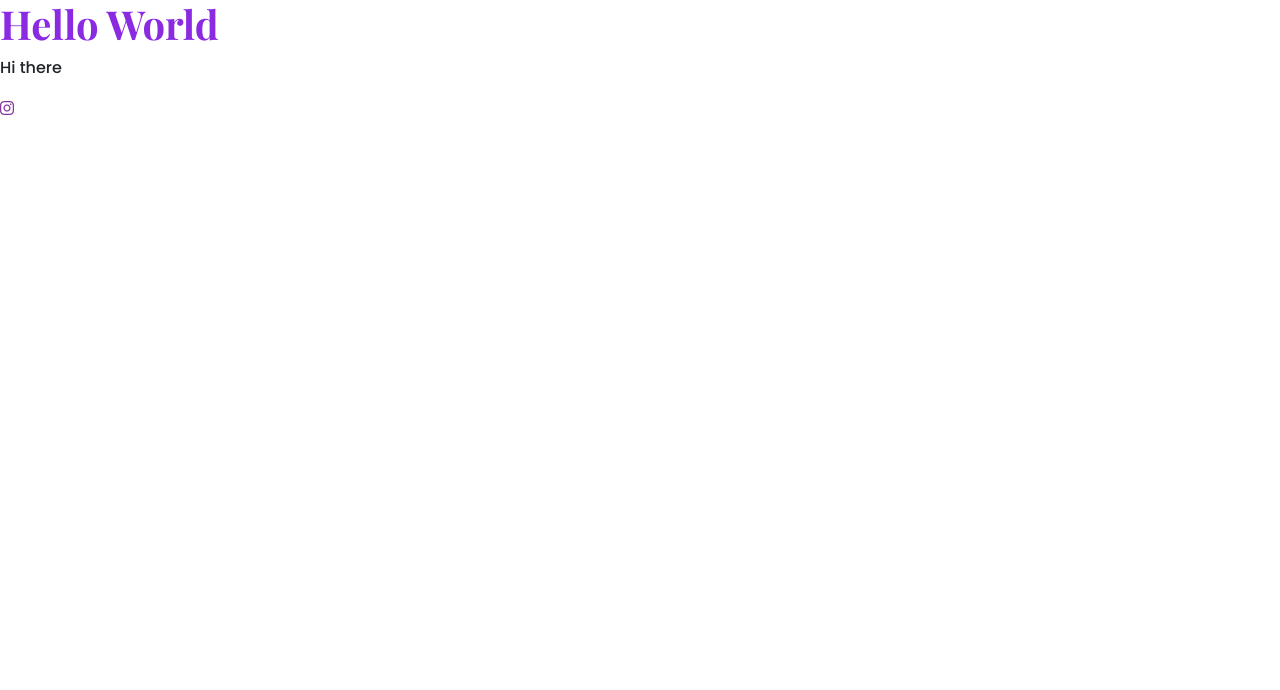
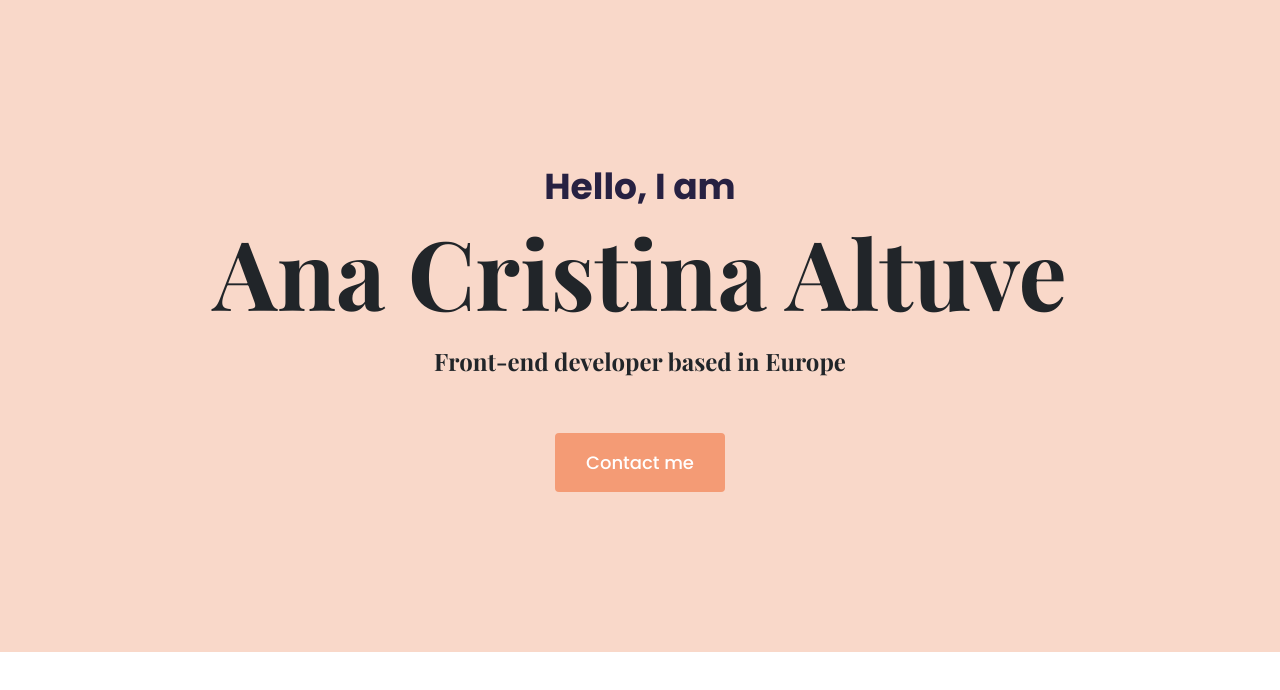
Before and after one commit to anacris16/portfolio-project, a plain HTML site: page index.html in a window 1280 px wide. Drawn offline with nearby package versions, Linux system fonts and the light colour scheme.

Commit message:
homepage hero

```diff
--- a/css/styles.css
+++ b/css/styles.css
@@ -1,10 +1,53 @@
+:root{
+ --branding-color:#f49b75;
+ --secondary-color:#F9D8C9;
+ --heading-font-family:'Playfair Display',
+    serif;
+--default-font-family: 'Poppins',
+    sans-serif;
+}
+
+body{
+    font-family: var(--default-font-family);
+}
+
+h1,h2,h3,h4,h5,h6{
+font-family:var(--heading-font-family);
+font-weight:bold;
+}
+
 h1{
-font-family: 'Playfair Display', serif;
-font-weight:bold;
-color:blueviolet;
+    font-size:96px;
 }
 
 p{
-font-family: 'Poppins', sans-serif;
 font-weight: normal;
 }
+
+.hero{
+    background:var(--secondary-color);
+    text-align:center;
+    padding:160px 20px;
+}
+
+.hero p{
+    font-size:36px;
+    font-weight:bold;
+    margin:0;
+    color: #272142;
+}
+
+.hero h2{
+font-family: var(--heading-font-family) ;
+font-weight:normal;
+line-height: 2;
+font-size:24px;
+}
+
+.btn-branding{
+    background:var(--branding-color);
+    border-radius:4px;
+    color:white;
+    font-size:18px;
+    padding:15px 30px;
+}
--- a/index.html
+++ b/index.html
@@ -29,8 +29,13 @@
     <title>Document</title>
   </head>
   <body>
-    <h1>Hello World</h1>
-    <p>Hi there</p>
-    <i class="fa-brands fa-instagram" style="color: #843899"></i>
+    <div class="hero">
+      <p>Hello, I am</p>
+      <h1>Ana Cristina Altuve</h1>
+      <h2 class="mb-5">Front-end developer based in Europe</h2>
+      <div>
+        <a href="#" class="btn btn-branding"> Contact me </a>
+      </div>
+    </div>
   </body>
 </html>
```
